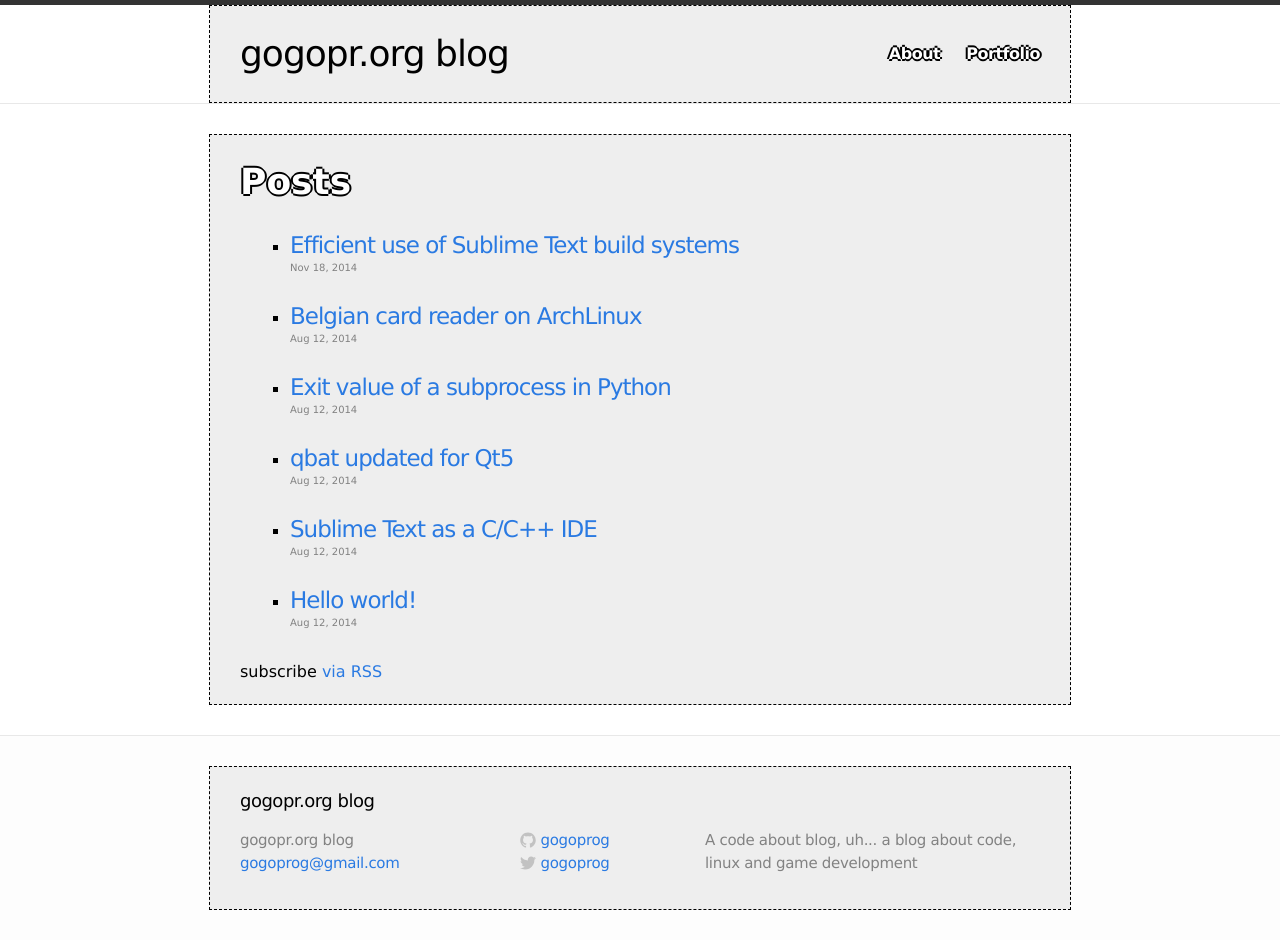
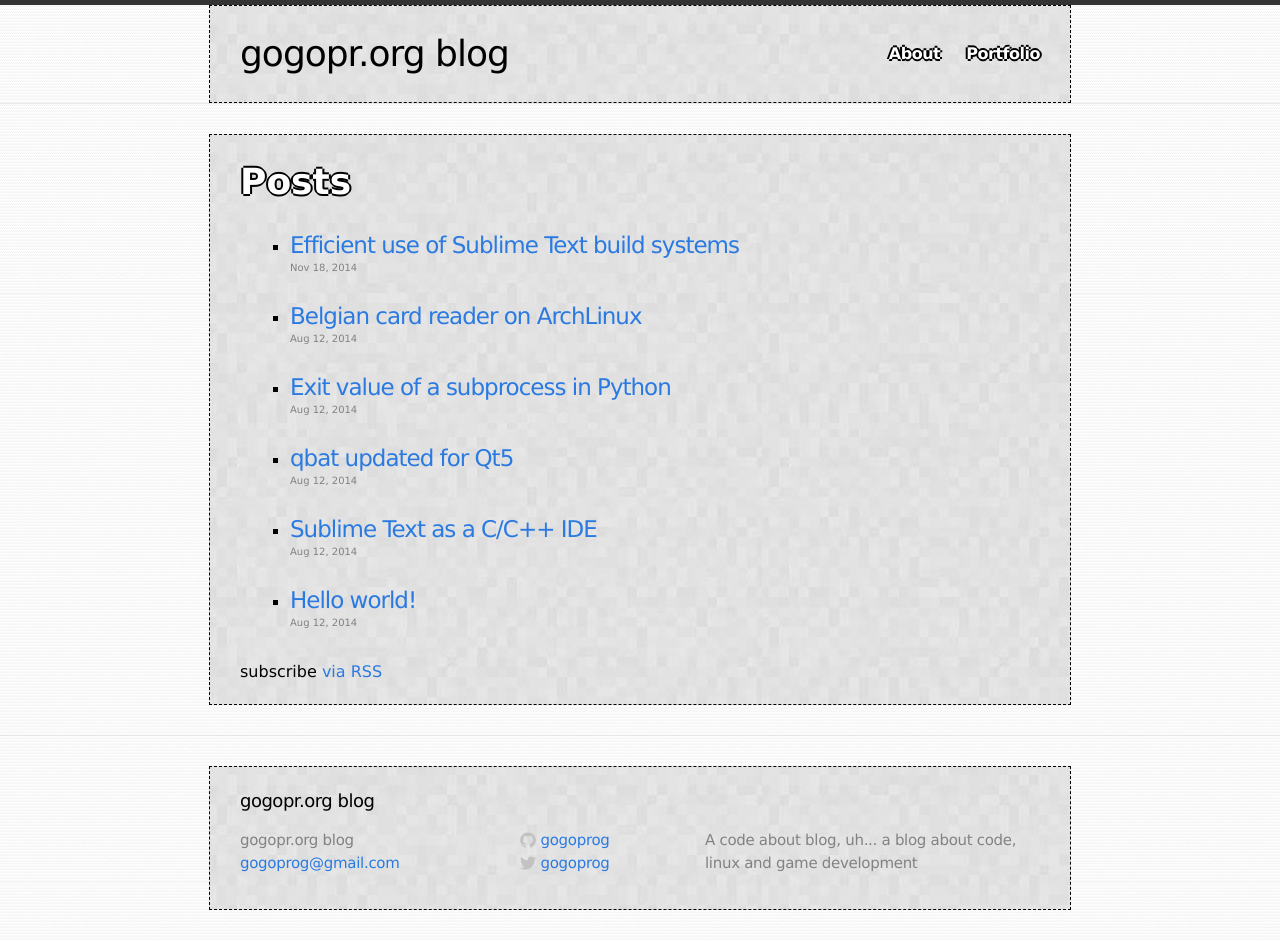
Before and after one commit to gogoprog/website, a Jekyll site: the page built from index.html, in a window 1280 px wide. Built offline with Jekyll 4.4.1, drawn with Linux system fonts in a browser that asks for light colours.

Commit message:
Updated css and backgrounds

```diff
--- a/css/main.css
+++ b/css/main.css
@@ -13,7 +13,7 @@
   font-size: 16px;
   line-height: 1.5;
   font-weight: 300;
-  background-color: #fdfdfd;
+  background-image:url("bg.jpg");
 }
 
 h1, h2, h3, h4, h5, h6 { font-size: 100%; font-weight: bold; }
@@ -33,6 +33,7 @@
   margin: 0 auto;
   zoom: 1;
   background:#eee;
+  background-image:url("bg2.jpg");
   border-style: dashed;
   border-width: 1px;
 }
@@ -47,7 +48,6 @@
   border-top: 5px solid #333;
   border-bottom: 1px solid #e8e8e8;
   min-height: 56px;
-  background-color: white;
 }
 
 .site-title,
@@ -65,7 +65,7 @@
 }
 
 .site-title:hover{
-  color:blue;
+  color:#2a7ae2;
 }
 
 .site-nav {
@@ -85,7 +85,7 @@
 }
 
 .page-link:hover {
-  color: blue;
+  color: #2a7ae2;
   text-decoration:none;
   text-shadow: -1px 0 black, 0 1px black, 1px 0 black, 0 -1px black;
 
@@ -155,7 +155,6 @@
 
 .page-content {
   padding: 30px 0;
-  background-color: #fff;
 }
 
 
```
Also changed, not shown: css/bg.jpg (added), css/bg2.jpg (added).
